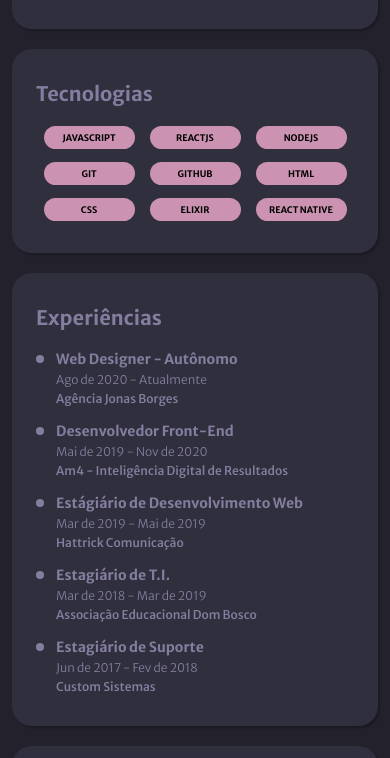
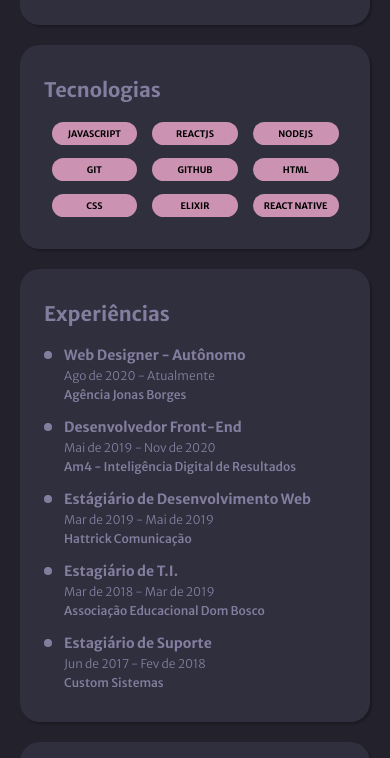
Before and after one commit to jonasborges93/Discover-DesafioPortfolio, a plain HTML site: page index.html in a window 390 px wide. Shown: the part 617-1375 px from the top of the page. Drawn offline with Linux system fonts and the light colour scheme.

Commit message:
Fixing responsive design ;)

```diff
--- a/assets/css/style.css
+++ b/assets/css/style.css
@@ -8,19 +8,19 @@
 * {
     margin: 0;
     padding: 0;
+    box-sizing: border-box;
 }
 
 body {
     font-family: 'Merriweather Sans', sans-serif;
     background-color: var(--body-bg-color);
     padding-top: 40px;
-    /* overflow-x: hidden; */
 }
 
 .layout {
     max-width: 1166px;
     margin: 0 auto;
-    padding: 0 12px;
+    padding: 0 20px;
 }
 
 .cards {
@@ -76,33 +76,14 @@ body {
     }
 
     .sidebar__profile{
-        flex: 1 1 100%;
+        flex: 0 0 100%;
     }
 
     .sidebar__information,
     .sidebar__technologies,
     .sidebar__experiences,
     .sidebar__education{
-        flex: 0 1 40%;
-    }
-
-    .sidebar__information,
-    .sidebar__experiences{
-        margin-right: 20px;
-    }
-}
-
-@media screen and (max-width:768px){
-    .sidebar__information,
-    .sidebar__technologies,
-    .sidebar__experiences,
-    .sidebar__education{
-        flex: 0 1 41%;
-    }
-
-    .sidebar__information,
-    .sidebar__experiences{
-        margin-right: 10px;
+        flex: 0 1 48%;
     }
 }
 
@@ -111,15 +92,9 @@ body {
     .sidebar__technologies,
     .sidebar__experiences,
     .sidebar__education{
-        flex: 0 1 100%;
-    }
-
-    .sidebar__information,
-    .sidebar__experiences{
-        margin-right: 0px;
+        flex: 0 0 100%;
     }
 }
-
 
 .sidebar__profile {
     display: flex;
@@ -313,34 +288,12 @@ body {
 }
 
 .project__item{
-    flex: 0 0 39%;
-}
-
-@media screen and (max-width: 1024px){
-    .project__item{
-        flex: 0 0 40%;
-    }
-}
-
-@media screen and (max-width: 768px){
-    .project__item{
-        flex: 0 0 41%;
-    }
+    flex: 0 0 48%;
 }
 
 @media screen and (max-width: 600px){
     .project__item{
-        flex: 0 1 100%;
-    }
-}
-
-.project__item:nth-child(odd){
-    margin-right: 8px;
-}
-
-@media screen and (max-width: 600px){
-    .project__item:nth-child(odd){
-        margin-right: 0px;
+        flex: 0 0 100%;
     }
 }
 
@@ -460,13 +413,11 @@ body {
     display: flex;
     align-items: center;
     flex-wrap: wrap;
-    /* justify-content: space-between; */
 }
 
 .tags__item:not(:last-child){
     margin-right: 10px;
 }
-
 
 .footer {
     padding: 24px 0;
```
